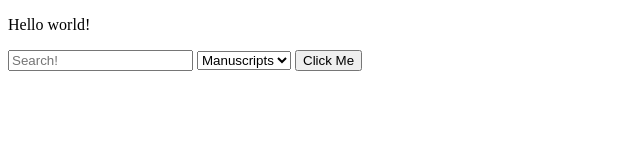
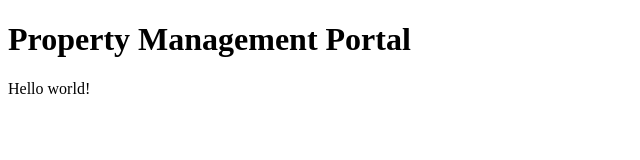
Before and after one commit to giancarlow333/property-mgmt-portal, a plain HTML site: page index.html in a window 1280 px wide. Shown: the whole page, without its empty margins (0-640 px from the left). Drawn offline with Linux system fonts and the light colour scheme.

Commit message:
Change project

```diff
--- a/index.html
+++ b/index.html
@@ -1,16 +1,10 @@
 <!DOCTYPE html>
 <html>
     <head>
-        <title>Library of Congress Search Tool</title>
+        <title>Property Management Portal</title>
     </head>
     <body>
+        <h1>Property Management Portal</h1>
         <p>Hello world!</p>
-        <form>
-            <input type="text" id="search-term" placeholder="Search!" />
-            <select id="format">
-                <option value="manuscript">Manuscripts</option>
-            </select>
-            <input type="submit" value="Click Me" />
-        </form>
     </body>
 </html>
```
